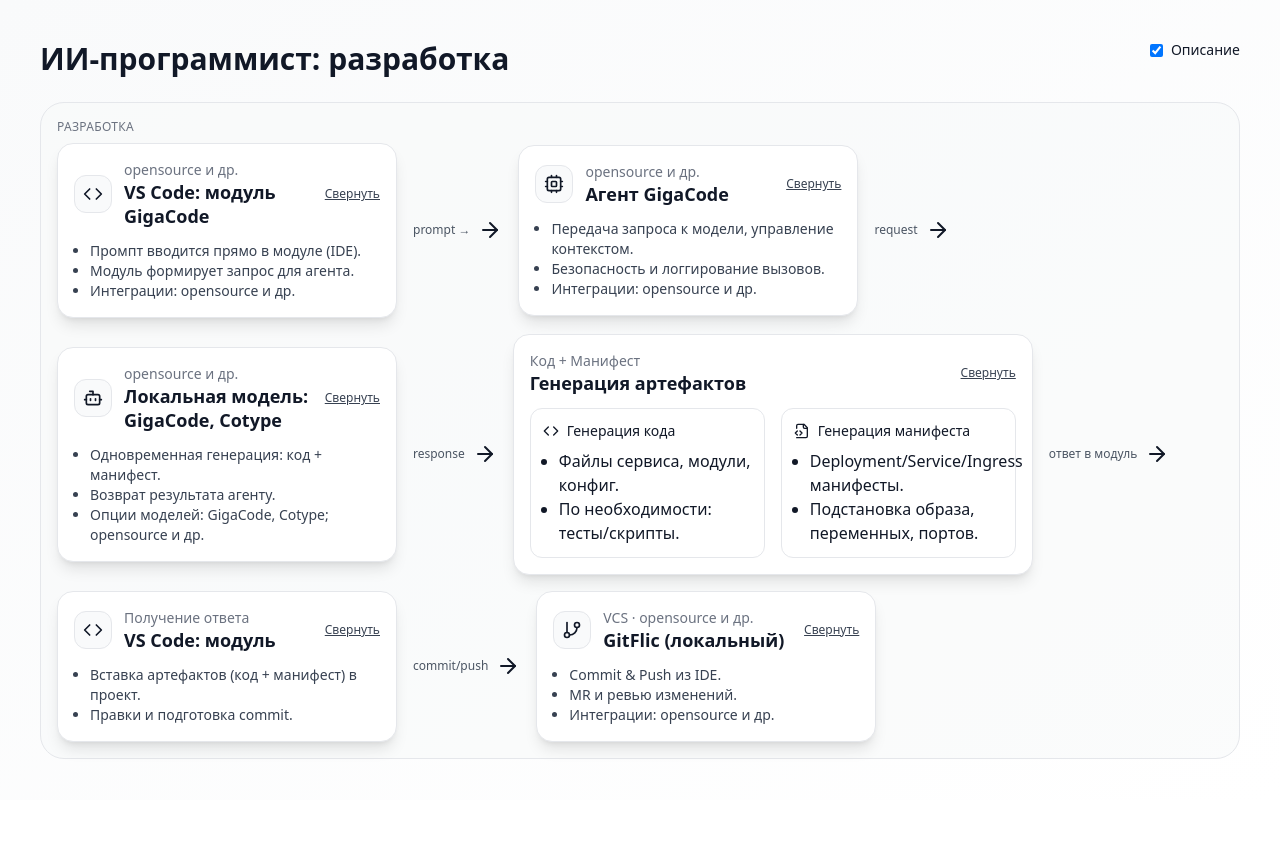
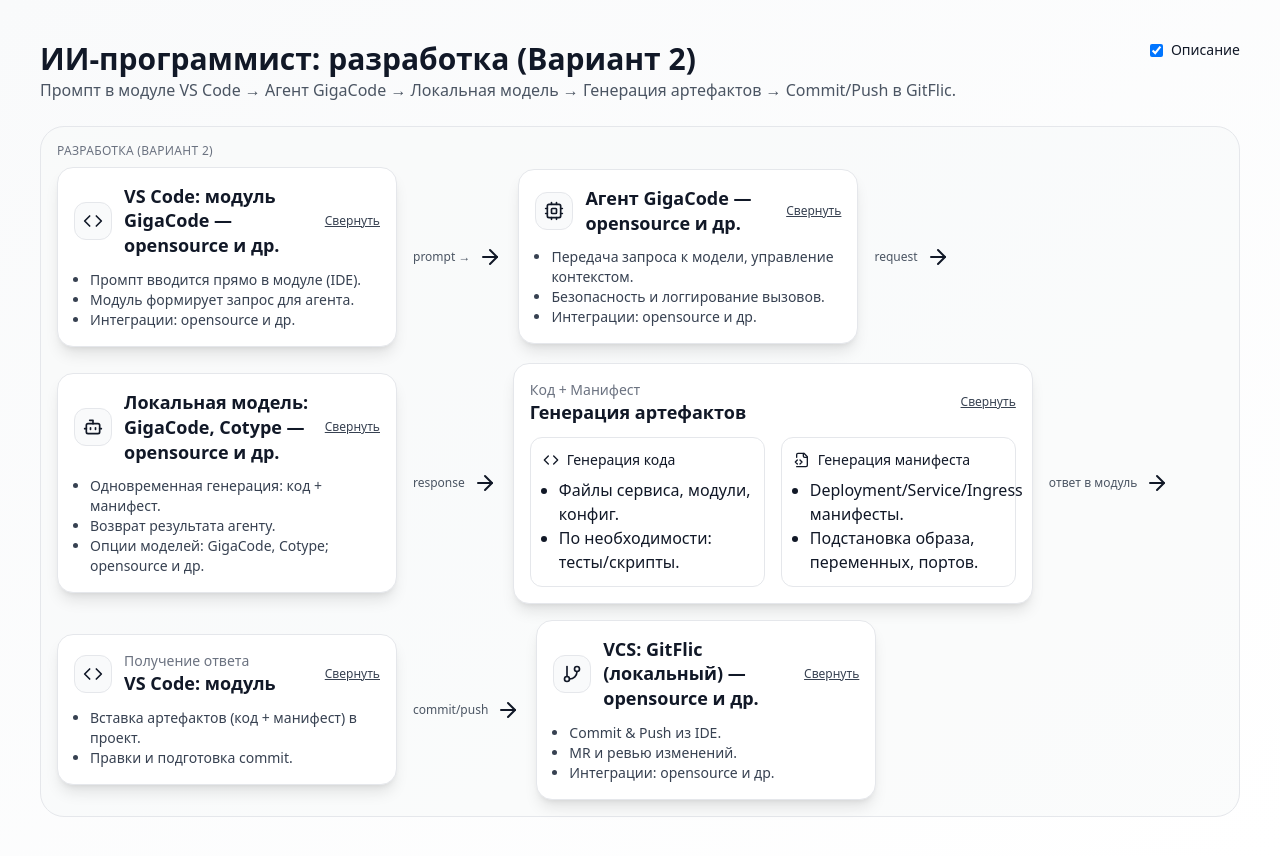
Before and after one commit to EvgenyShil/The-AI-Coder, a Next.js app: page / in a window 1280 px wide. Before the commit the page ends 800 px from the top, so only its background shows below. Built offline with nearby package versions, Linux system fonts and the light colour scheme.

Commit message:
Update Diagram.tsx

```diff
--- a/components/Diagram.tsx
+++ b/components/Diagram.tsx
@@ -94,7 +94,7 @@
   );
 }
 
-// --- Single variant -------------------------------------------
+// --- Single variant (Вариант 2) -------------------------------------------
 export default function Diagram() {
   const [showDescriptions, setShowDescriptions] = useState(true);
 
@@ -103,16 +103,16 @@
       <div className="max-w-[1400px] mx-auto space-y-6">
         <div className="flex items-start justify-between gap-4">
           <div>
-            <h1 className="text-3xl font-bold leading-tight">ИИ‑программист: разработка</h1>
-
+            <h1 className="text-3xl font-bold leading-tight">ИИ‑программист: разработка (Вариант 2)</h1>
+            <p className="text-gray-600">Промпт в модуле VS Code → Агент GigaCode → Локальная модель → Генерация артефактов → Commit/Push в GitFlic.</p>
           </div>
           <label className="flex items-center gap-2 text-sm">
             <input data-testid="toggle-descriptions" type="checkbox" checked={showDescriptions} onChange={() => setShowDescriptions(v => !v)} /> Описание
           </label>
         </div>
 
-        <Lane title="Разработка">
-          <Node title="VS Code: модуль GigaCode" subtitle="opensource и др." icon={Code} showDescriptions={showDescriptions}>
+        <Lane title="Разработка (Вариант 2)">
+          <Node title="VS Code: модуль GigaCode — opensource и др." subtitle="" icon={Code} showDescriptions={showDescriptions}>
             <ul className="list-disc ml-4 mt-2">
               <li>Промпт вводится прямо в модуле (IDE).</li>
               <li>Модуль формирует запрос для агента.</li>
@@ -120,7 +120,7 @@
             </ul>
           </Node>
           <Arrow label="prompt →" />
-          <Node title="Агент GigaCode" subtitle="opensource и др." icon={Cpu} showDescriptions={showDescriptions}>
+          <Node title="Агент GigaCode — opensource и др." subtitle="" icon={Cpu} showDescriptions={showDescriptions}>
             <ul className="list-disc ml-4 mt-2">
               <li>Передача запроса к модели, управление контекстом.</li>
               <li>Безопасность и логгирование вызовов.</li>
@@ -128,7 +128,7 @@
             </ul>
           </Node>
           <Arrow label="request" />
-          <Node title="Локальная модель: GigaCode, Cotype" subtitle="opensource и др." icon={Bot} showDescriptions={showDescriptions}>
+          <Node title="Локальная модель: GigaCode, Cotype — opensource и др." subtitle="" icon={Bot} showDescriptions={showDescriptions}>
             <ul className="list-disc ml-4 mt-2">
               <li>Одновременная генерация: код + манифест.</li>
               <li>Возврат результата агенту.</li>
@@ -161,7 +161,7 @@
             </ul>
           </Node>
           <Arrow label="commit/push" />
-          <Node title="GitFlic (локальный)" subtitle="VCS · opensource и др." icon={GitBranch} showDescriptions={showDescriptions}>
+          <Node title="VCS: GitFlic (локальный) — opensource и др." subtitle="" icon={GitBranch} showDescriptions={showDescriptions}>
             <ul className="list-disc ml-4 mt-2">
               <li>Commit & Push из IDE.</li>
               <li>MR и ревью изменений.</li>
```
